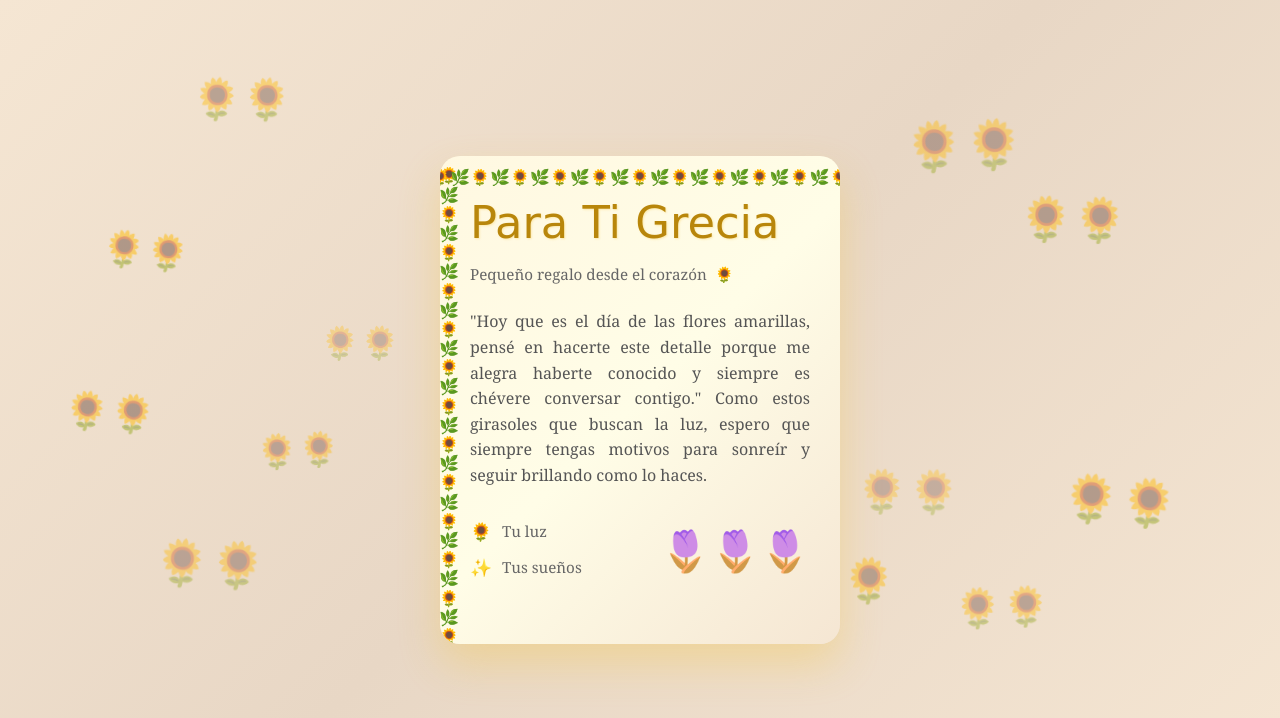
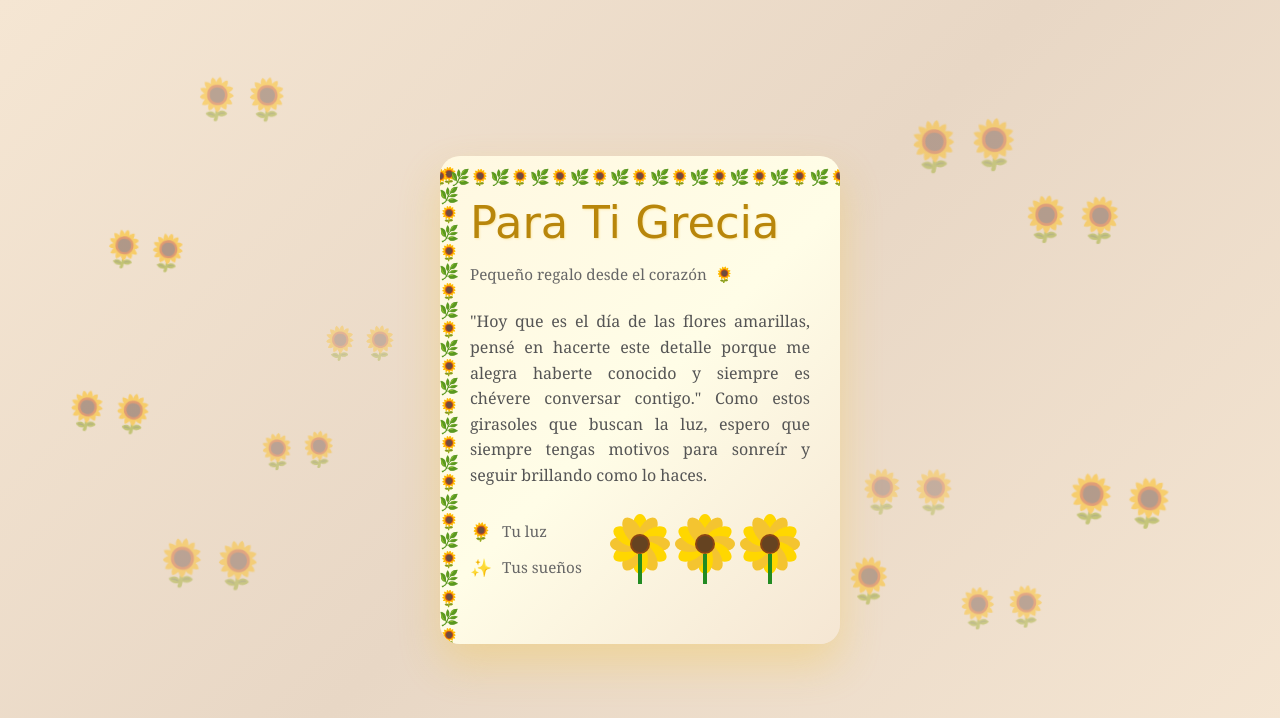
Before and after one commit to Miguelv915/Flores, a plain HTML site: page index.html in a window 1280 px wide. Drawn offline with Linux system fonts and the light colour scheme.

Commit message:
Update index.html

```diff
--- a/index.html
+++ b/index.html
@@ -134,12 +134,11 @@
 
         .tulips-decoration {
             position: absolute;
-            right: 0;
+            right: 10px;
             top: 50%;
             transform: translateY(-50%);
-            font-size: 2.5rem;
-            color: #F4C430;
-            filter: hue-rotate(310deg);
+            display: flex;
+            gap: 5px;
         }
 
         .feature-item {
@@ -350,7 +349,66 @@
                     <span>Tus sueños</span>
                 </div>
                 <div class="tulips-decoration">
-                    🌷🌷🌷
+                    <svg width="60" height="70" viewBox="0 0 60 70">
+                        <!-- Pétalos -->
+                        <ellipse cx="30" cy="15" rx="8" ry="15" fill="#FFD700" transform="rotate(0 30 30)"/>
+                        <ellipse cx="30" cy="15" rx="8" ry="15" fill="#F4C430" transform="rotate(30 30 30)"/>
+                        <ellipse cx="30" cy="15" rx="8" ry="15" fill="#FFD700" transform="rotate(60 30 30)"/>
+                        <ellipse cx="30" cy="15" rx="8" ry="15" fill="#F4C430" transform="rotate(90 30 30)"/>
+                        <ellipse cx="30" cy="15" rx="8" ry="15" fill="#FFD700" transform="rotate(120 30 30)"/>
+                        <ellipse cx="30" cy="15" rx="8" ry="15" fill="#F4C430" transform="rotate(150 30 30)"/>
+                        <ellipse cx="30" cy="15" rx="8" ry="15" fill="#FFD700" transform="rotate(180 30 30)"/>
+                        <ellipse cx="30" cy="15" rx="8" ry="15" fill="#F4C430" transform="rotate(210 30 30)"/>
+                        <ellipse cx="30" cy="15" rx="8" ry="15" fill="#FFD700" transform="rotate(240 30 30)"/>
+                        <ellipse cx="30" cy="15" rx="8" ry="15" fill="#F4C430" transform="rotate(270 30 30)"/>
+                        <ellipse cx="30" cy="15" rx="8" ry="15" fill="#FFD700" transform="rotate(300 30 30)"/>
+                        <ellipse cx="30" cy="15" rx="8" ry="15" fill="#F4C430" transform="rotate(330 30 30)"/>
+                        <!-- Centro -->
+                        <circle cx="30" cy="30" r="10" fill="#8B4513"/>
+                        <circle cx="30" cy="30" r="8" fill="#654321"/>
+                        <!-- Tallo -->
+                        <rect x="28" y="40" width="4" height="30" fill="#228B22"/>
+                    </svg>
+                    <svg width="60" height="70" viewBox="0 0 60 70">
+                        <!-- Pétalos -->
+                        <ellipse cx="30" cy="15" rx="8" ry="15" fill="#FFD700" transform="rotate(0 30 30)"/>
+                        <ellipse cx="30" cy="15" rx="8" ry="15" fill="#F4C430" transform="rotate(30 30 30)"/>
+                        <ellipse cx="30" cy="15" rx="8" ry="15" fill="#FFD700" transform="rotate(60 30 30)"/>
+                        <ellipse cx="30" cy="15" rx="8" ry="15" fill="#F4C430" transform="rotate(90 30 30)"/>
+                        <ellipse cx="30" cy="15" rx="8" ry="15" fill="#FFD700" transform="rotate(120 30 30)"/>
+                        <ellipse cx="30" cy="15" rx="8" ry="15" fill="#F4C430" transform="rotate(150 30 30)"/>
+                        <ellipse cx="30" cy="15" rx="8" ry="15" fill="#FFD700" transform="rotate(180 30 30)"/>
+                        <ellipse cx="30" cy="15" rx="8" ry="15" fill="#F4C430" transform="rotate(210 30 30)"/>
+                        <ellipse cx="30" cy="15" rx="8" ry="15" fill="#FFD700" transform="rotate(240 30 30)"/>
+                        <ellipse cx="30" cy="15" rx="8" ry="15" fill="#F4C430" transform="rotate(270 30 30)"/>
+                        <ellipse cx="30" cy="15" rx="8" ry="15" fill="#FFD700" transform="rotate(300 30 30)"/>
+                        <ellipse cx="30" cy="15" rx="8" ry="15" fill="#F4C430" transform="rotate(330 30 30)"/>
+                        <!-- Centro -->
+                        <circle cx="30" cy="30" r="10" fill="#8B4513"/>
+                        <circle cx="30" cy="30" r="8" fill="#654321"/>
+                        <!-- Tallo -->
+                        <rect x="28" y="40" width="4" height="30" fill="#228B22"/>
+                    </svg>
+                    <svg width="60" height="70" viewBox="0 0 60 70">
+                        <!-- Pétalos -->
+                        <ellipse cx="30" cy="15" rx="8" ry="15" fill="#FFD700" transform="rotate(0 30 30)"/>
+                        <ellipse cx="30" cy="15" rx="8" ry="15" fill="#F4C430" transform="rotate(30 30 30)"/>
+                        <ellipse cx="30" cy="15" rx="8" ry="15" fill="#FFD700" transform="rotate(60 30 30)"/>
+                        <ellipse cx="30" cy="15" rx="8" ry="15" fill="#F4C430" transform="rotate(90 30 30)"/>
+                        <ellipse cx="30" cy="15" rx="8" ry="15" fill="#FFD700" transform="rotate(120 30 30)"/>
+                        <ellipse cx="30" cy="15" rx="8" ry="15" fill="#F4C430" transform="rotate(150 30 30)"/>
+                        <ellipse cx="30" cy="15" rx="8" ry="15" fill="#FFD700" transform="rotate(180 30 30)"/>
+                        <ellipse cx="30" cy="15" rx="8" ry="15" fill="#F4C430" transform="rotate(210 30 30)"/>
+                        <ellipse cx="30" cy="15" rx="8" ry="15" fill="#FFD700" transform="rotate(240 30 30)"/>
+                        <ellipse cx="30" cy="15" rx="8" ry="15" fill="#F4C430" transform="rotate(270 30 30)"/>
+                        <ellipse cx="30" cy="15" rx="8" ry="15" fill="#FFD700" transform="rotate(300 30 30)"/>
+                        <ellipse cx="30" cy="15" rx="8" ry="15" fill="#F4C430" transform="rotate(330 30 30)"/>
+                        <!-- Centro -->
+                        <circle cx="30" cy="30" r="10" fill="#8B4513"/>
+                        <circle cx="30" cy="30" r="8" fill="#654321"/>
+                        <!-- Tallo -->
+                        <rect x="28" y="40" width="4" height="30" fill="#228B22"/>
+                    </svg>
                 </div>
             </div>
 
```
